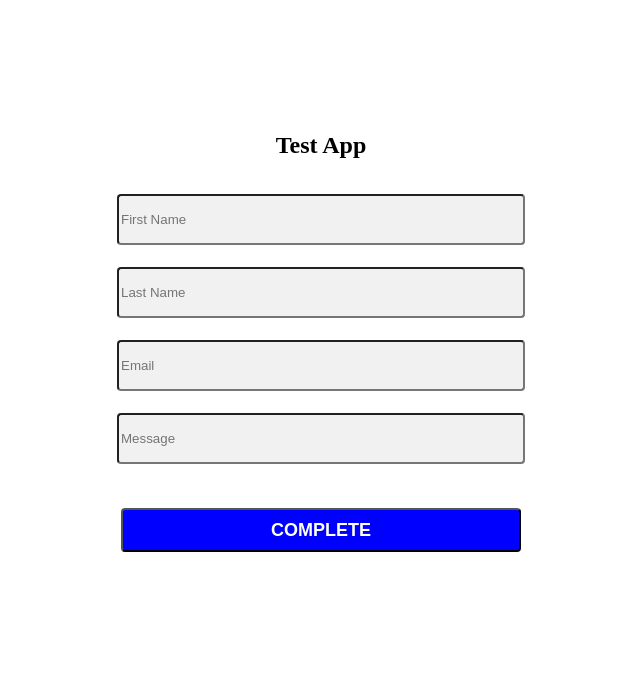
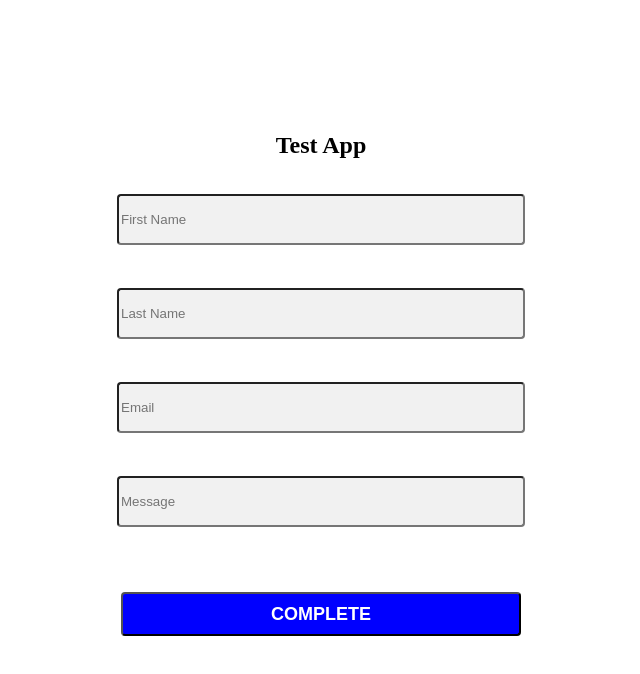
Before and after one commit to jerryheir/solidcad-test, a React (Create React App) app in the folder frontend/: page / in a window 1280 px wide. Shown: the top 674 px of the page, without its empty margins (319-959 px from the left). Built offline with nearby package versions, Linux system fonts and the light colour scheme.

Commit message:
Implemented error display logic

```diff
--- a/frontend/src/components/Input.tsx
+++ b/frontend/src/components/Input.tsx
@@ -5,6 +5,7 @@ interface InputProps {
   placeholder?: string;
   value: string;
   onChange: (a: string) => void;
+  error?: string;
 }
 
 const CustomInput = styled.input`
@@ -13,16 +14,29 @@ const CustomInput = styled.input`
   width: 100%;
   border-radius: 4px;
   margin: 11px;
+  margin-bottom: 0px;
   background-color: #f1f1f1;
 `;
 
-const Input = ({ placeholder, value, onChange }: InputProps) => {
+const ErrorText = styled.p`
+  font-size: 10px;
+  font-style: italic;
+  margin-bottom: 11px;
+  color: ${({ error }: { error: string }) => error};
+`;
+
+const Input = ({ placeholder, value, onChange, error }: InputProps) => {
   return (
-    <CustomInput
-      placeholder={placeholder}
-      value={value}
-      onChange={(e) => onChange(e.target.value)}
-    />
+    <>
+      <CustomInput
+        placeholder={placeholder}
+        value={value}
+        onChange={(e) => onChange(e.target.value)}
+      />
+      <ErrorText error={error ? "red" : "transparent"}>
+        {error ? error : "-"}
+      </ErrorText>
+    </>
   );
 };
 
```
